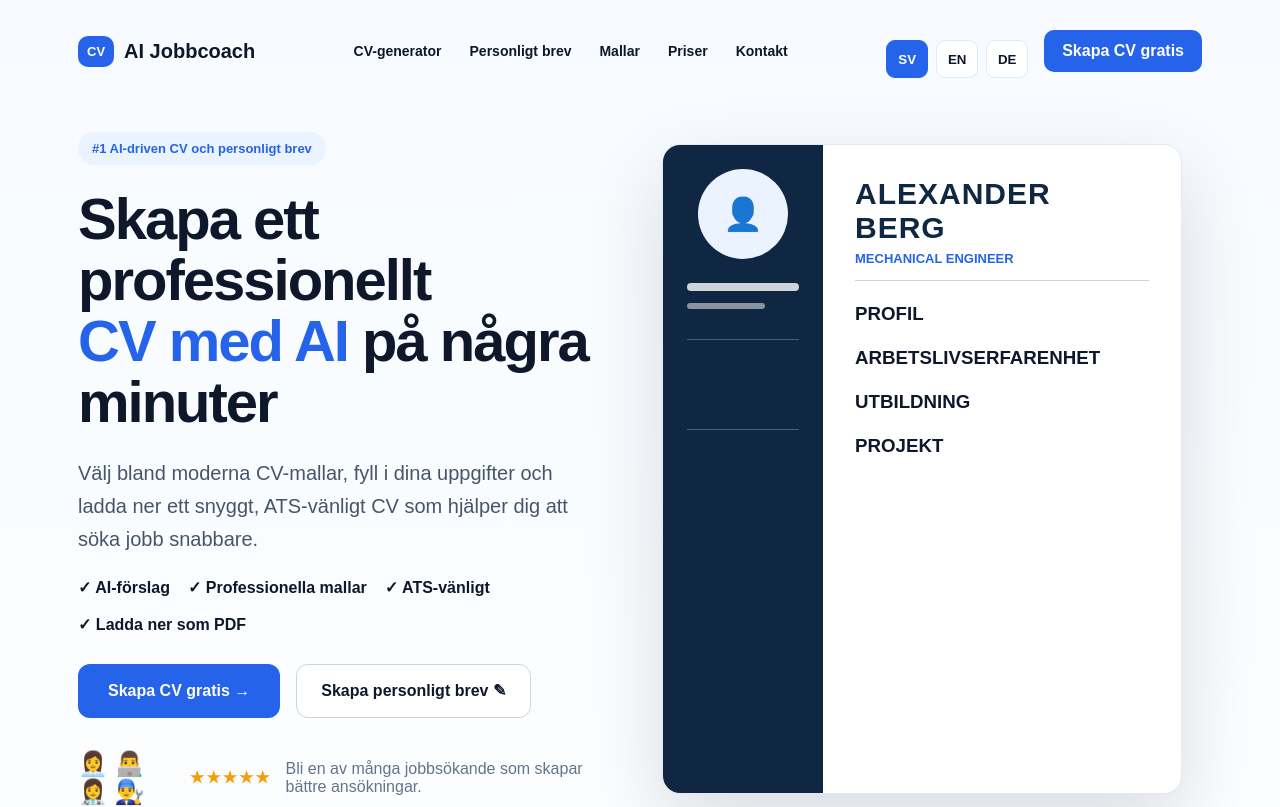
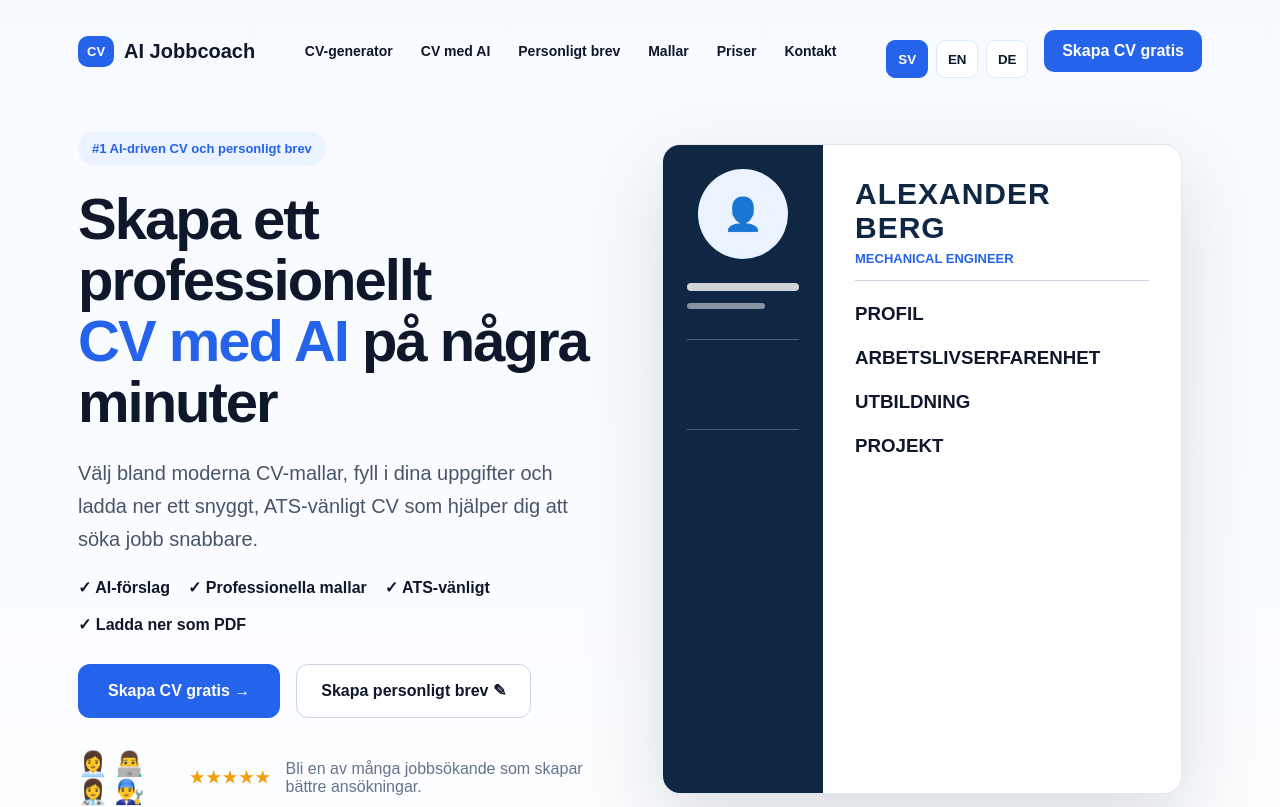
Before and after one commit to sakhi0093rahimi-cmd/ai-jobbcoach, a Next.js app in the folder ai-jobbcoach/ai-jobbcoach/: page / in a window 1280 px wide. Shown: the top 807 px of the page. Built offline with nearby package versions, Linux system fonts and the light colour scheme.

Commit message:
Add CV med AI link to navbar

```diff
--- a/ai-jobbcoach/ai-jobbcoach/app/page.tsx
+++ b/ai-jobbcoach/ai-jobbcoach/app/page.tsx
@@ -276,6 +276,7 @@ export default function Home() {
 
         <div style={navLinks}>
   <a href="/cv-generator" style={navLink}>{t.navCv}</a>
+  <a href="/cv-med-ai" style={navLink}>CV med AI</a>
   <a href="#letter" style={navLink}>{t.navLetter}</a>
   <a href="#templates" style={navLink}>{t.navTemplates}</a>
   <a href="#pricing" style={navLink}>{t.navPricing}</a>
```
Lines whose indentation alone changed are shown as unchanged.
